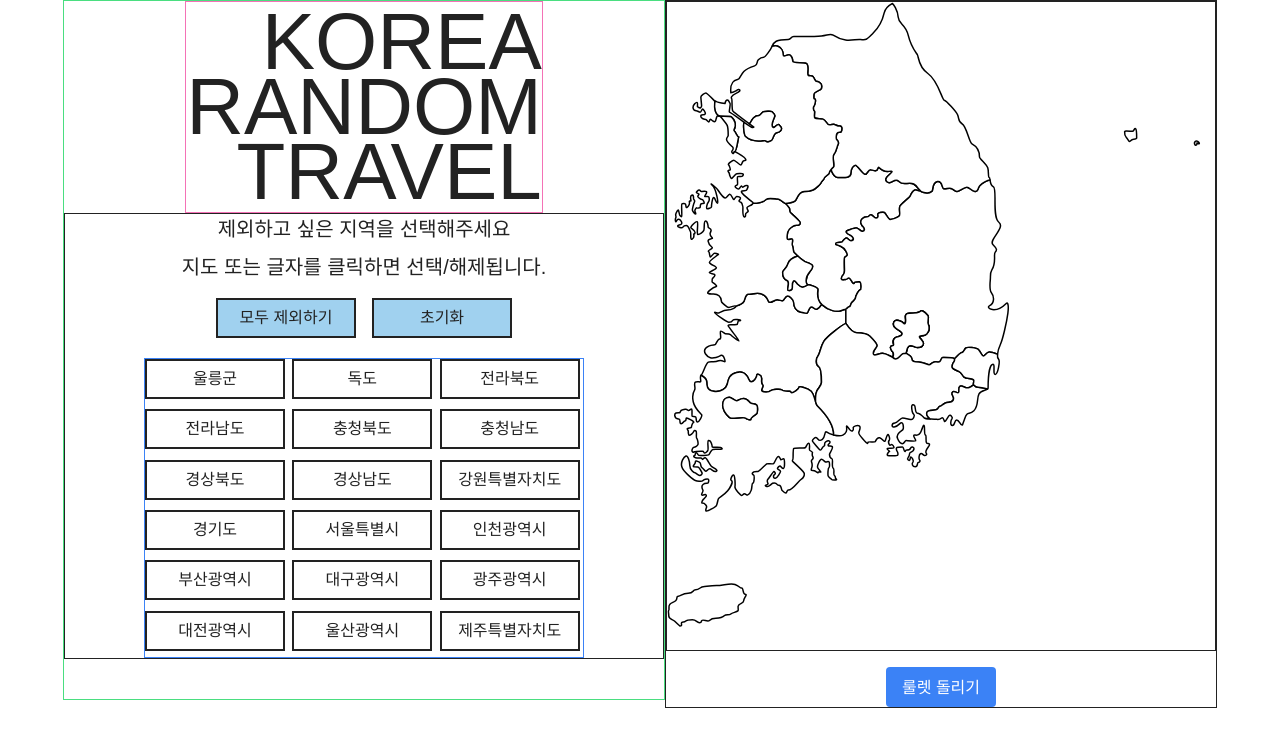
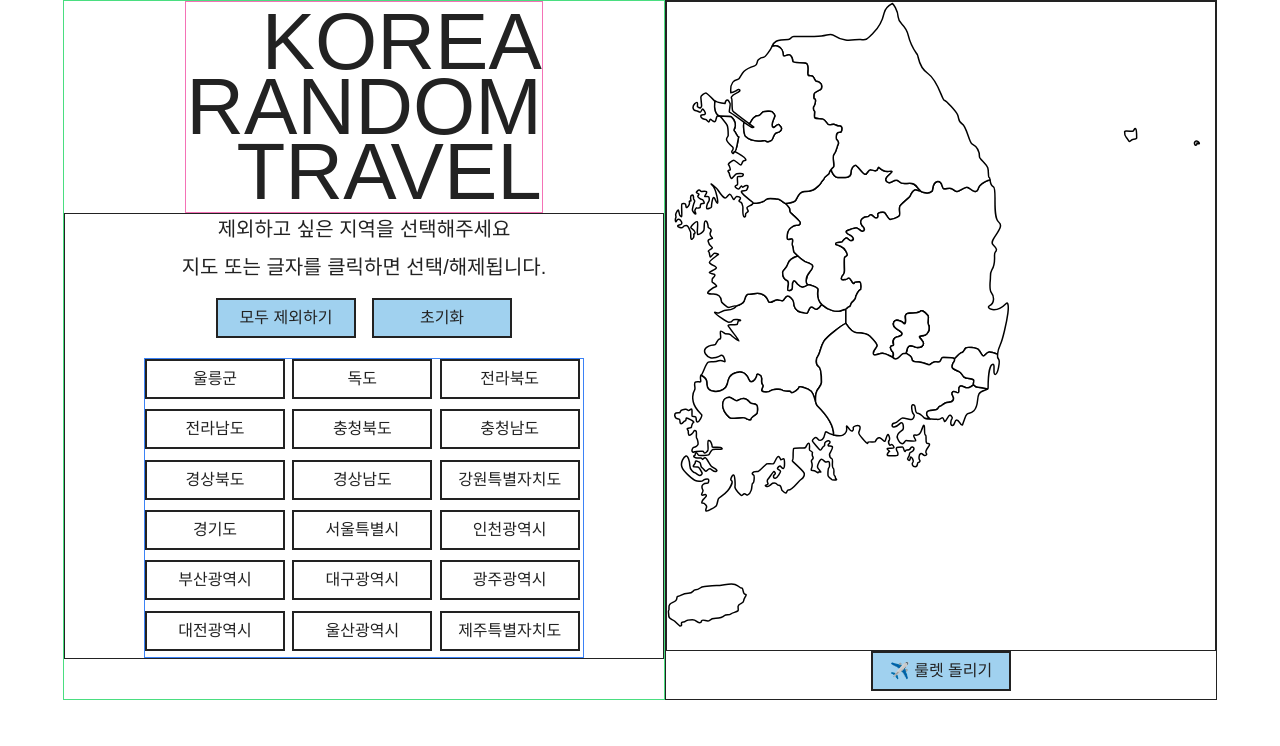
Before and after one commit to kimzeze/korea-travel-roulette, a Next.js app: page / in a window 1280 px wide. Shown: the top 746 px of the page. Built offline with nearby package versions, Linux system fonts and the light colour scheme; a web font is replaced by a local one.

Commit message:
[✨feat] 지도 클릭시 Zustand로 상태 관리하도록 변경

```diff
--- a/src/components/KoreaMap.tsx
+++ b/src/components/KoreaMap.tsx
@@ -1,77 +1,66 @@
 'use client'
-
 import React, { useState, useCallback } from 'react';
-import { initialRegions } from '@/lib/data/regionPaths';
-import { Region } from '@/lib/types/regions';
+import { useRegionStore } from '@/lib/stores/regionStore';
+import Button from '@/components/Button';
 
 export default function KoreaMap() {
-  /* 상태 관리 */
-  const [regionsState, setRegionsState] = useState<Region[]>(initialRegions);
+  const { regions, toggleRegion, isExcluded } = useRegionStore();
   const [selectedRegion, setSelectedRegion] = useState<string | null>(null);
   const [isSpinning, setIsSpinning] = useState(false);
 
-  /* 지역 선택(클릭) 핸들러 함수 */
   const handleRegionClick = useCallback((regionName: string) => {
-    setRegionsState((prevRegions) =>
-      prevRegions.map((region) =>
-        region.name === regionName ? { ...region, excluded: !region.excluded } : region
-      )
-    );
-  }, []);
+    toggleRegion(regionName);
+  }, [toggleRegion]);
 
-  /* 룰렛 회전 함수 */
   const spinRoulette = useCallback(() => {
     if (isSpinning) return;
+
+    const availableRegions = regions.filter((region) => !region.excluded);
+
+    if (availableRegions.length === 0) {
+      alert('모든 지역이 제외되었습니다. 하나 이상의 지역을 선택해주세요.');
+      return;
+    }
 
     setIsSpinning(true);
     setSelectedRegion(null);
 
-    const availableRegions = regionsState.filter((region) => !region.excluded);
     let counter = 0;
     let interval: NodeJS.Timeout;
 
-    // 룰렛 회전 속도 조절을 위한 함수
     const spin = (speed: number) => {
       interval = setInterval(() => {
         const randomIndex = Math.floor(Math.random() * availableRegions.length);
         setSelectedRegion(availableRegions[randomIndex].name);
         counter++;
-
-        // 속도에 따라 다음 단계로 진행
         if (counter >= 10 && speed < 400) {
           clearInterval(interval);
-          spin(speed + 50); // 속도를 점점 늦춤
+          spin(speed + 50);
         } else if (speed >= 400) {
           clearInterval(interval);
-          // 최종 선택
           setTimeout(() => {
             const finalRegion = availableRegions[Math.floor(Math.random() * availableRegions.length)];
-            setSelectedRegion(finalRegion.name);
+            setSelectedRegion(finalRegion.koreanName);
             setIsSpinning(false);
           }, 500);
         }
       }, speed);
     };
 
-    // 초기 빠른 속도로 시작
     spin(100);
-  }, [isSpinning, regionsState]);
+  }, [isSpinning, regions]);
 
-  /* 지역 색상 관련 함수 */
   const getFillColor = (regionName: string) => {
-    const region = regionsState.find((r) => r.name === regionName);
-    if (region?.excluded) return '#dedede'; // 제외된 지역: 회색
-    if (selectedRegion === regionName) return '#A0D1EF'; // 선택된 지역: 검정
-    return 'white'; // 기본 색상: 흰색
+    if (isExcluded(regionName)) return '#dedede';
+    if (selectedRegion === regionName) return '#A0D1EF';
+    return 'white';
   };
 
   return (
     <div className="flex flex-col items-center border border-primary">
-      {/* 지도 SVG */}
       <div className="w-[550px] h-[650px] border border-primary">
         <svg width="534" height="625" viewBox="0 0 534 625" fill="none" xmlns="http://www.w3.org/2000/svg">
-              {/* 각 지역을 SVG path로 렌더링 */}
-              {initialRegions.map((region) => (
+          {regions.map((region) => (
             <path
               key={region.name}
               className={region.name}
@@ -88,18 +77,16 @@ export default function KoreaMap() {
           ))}
         </svg>
       </div>
-      {/* 룰렛 회전 버튼 */}
-      <button
-        className="mt-4 px-4 py-2 bg-blue-500 text-white rounded hover:bg-blue-600 transition-colors"
+      <Button
+          label={isSpinning ? '룰렛 돌아가는 중💫' : '✈️ 룰렛 돌리기'}
+          type="button"
+          className="hover:bg-secondary bg-tertiary transition-all duration-300 ease-in-out font-nanum text-[16px]"
           onClick={spinRoulette}
           disabled={isSpinning}
-      >
-        {isSpinning ? '룰렛 돌아가는 중...' : '룰렛 돌리기'}
-      </button>
-      {/* 선택된 지역 표시 */}
+        />
       {selectedRegion && !isSpinning && (
         <p className="mt-4 text-xl font-bold">선택된 지역: {selectedRegion}</p>
       )}
     </div>
   );
-};
+}
```
Lines whose indentation alone changed are shown as unchanged.
